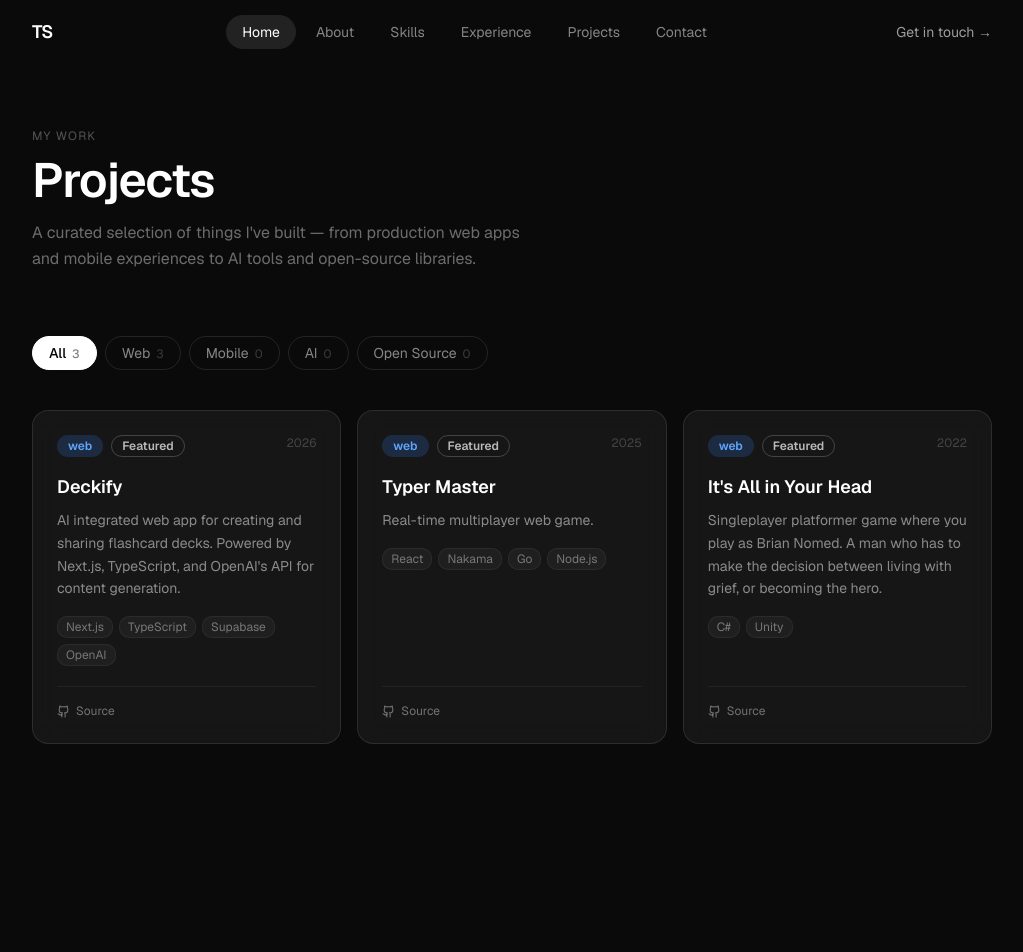
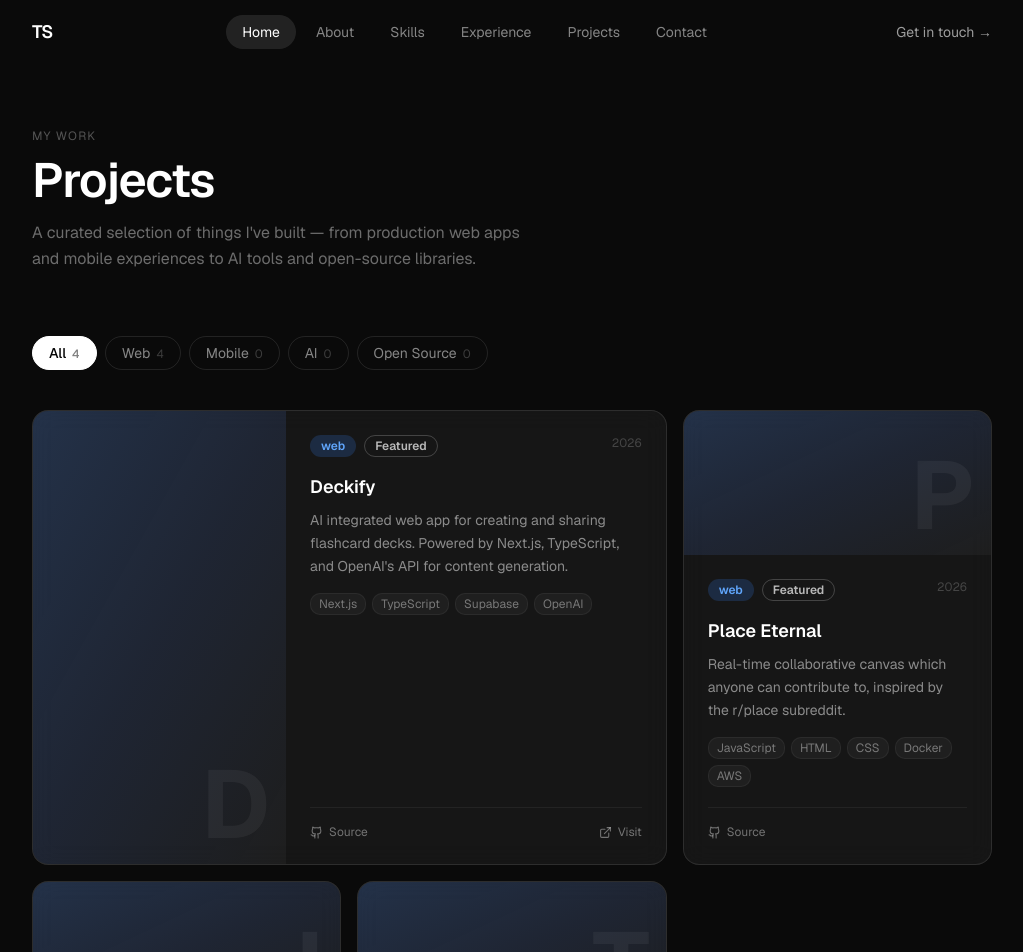
Before and after one commit to thomasthomasis/Portfolio, a Next.js app: page /projects in a window 1280 px wide. Shown: the top 952 px of the page, without its empty margins (128-1151 px from the left). Built offline with nearby package versions, Linux system fonts and the light colour scheme.

Commit message:
Updated how projects are displayed

```diff
--- a/src/app/page.tsx
+++ b/src/app/page.tsx
@@ -2,11 +2,11 @@ import type { Metadata } from "next";
 import { Hero } from "@/components/home/hero";
 import { SkillsSection } from "@/components/about/skills-section";
 import { TimelineSection } from "@/components/about/timeline-section";
-import { ProjectsSceneLazy as ProjectsScene } from "@/components/projects-3d/lazy";
+import { ProjectsClient } from "@/components/projects/projects-client";
 import { ContactForm } from "@/components/contact/contact-form";
 import { Github, Linkedin, Mail, MapPin } from "lucide-react";
 import PorfolioChat from "@/components/chat/PortfolioChat";
-import { about } from "@/lib/data";
+import { about, projects } from "@/lib/data";
 
 export const metadata: Metadata = {
   title: "Thomas Sloane",
@@ -132,10 +132,10 @@ export default function HomePage() {
               Projects
             </h2>
             <p className="text-base text-white/40 max-w-lg leading-relaxed">
-              A curated selection of things I&apos;ve built. Click on the orbs to open them up.
+              A curated selection of things I&apos;ve built.
             </p>
           </div>
-          <ProjectsScene />
+          <ProjectsClient projects={projects} />
         </section>
 
         {/* Divider */}
--- a/src/components/home/hero.tsx
+++ b/src/components/home/hero.tsx
@@ -82,7 +82,7 @@ export function Hero() {
           >
             {[
               { value: "3+", label: "Years experience" },
-              { value: "1", label: "Projects shipped" },
+              { value: "2", label: "Projects shipped" },
             ].map(({ value, label }) => (
               <div key={label} className="text-center">
                 <div className="text-2xl font-semibold text-white">{value}</div>
--- a/src/components/projects/project-card.tsx
+++ b/src/components/projects/project-card.tsx
@@ -1,8 +1,8 @@
 "use client";
 
-import { motion } from "framer-motion";
-import { Github, ExternalLink, ArrowUpRight } from "lucide-react";
+import { Github, ExternalLink } from "lucide-react";
 import { Badge } from "@/components/ui/badge";
+import { cn } from "@/lib/utils";
 import { type Project } from "@/lib/data";
 
 const categoryColors: Record<string, "blue" | "violet" | "green" | "default"> = {
@@ -12,46 +12,84 @@ const categoryColors: Record<string, "blue" | "violet" | "green" | "default"> =
   "open-source": "default",
 };
 
+const categoryGradients: Record<string, string> = {
+  ai: "from-violet-500/20 via-violet-600/10 to-transparent",
+  web: "from-blue-500/20 via-blue-600/10 to-transparent",
+  mobile: "from-green-500/20 via-green-600/10 to-transparent",
+  "open-source": "from-white/10 via-white/5 to-transparent",
+};
+
 interface ProjectCardProps {
   project: Project;
-  index: number;
+  size?: "default" | "large";
 }
 
-export function ProjectCard({ project, index }: ProjectCardProps) {
+export function ProjectCard({ project, size = "default" }: ProjectCardProps) {
+  const isLarge = size === "large";
+  const gradient = categoryGradients[project.category] ?? "from-white/10 to-transparent";
+  const primaryUrl = project.realUrl ?? project.githubUrl;
+
+  const thumbnail = (
+    <div
+      className={cn(
+        "relative overflow-hidden bg-white/[0.03] shrink-0",
+        isLarge ? "h-44 lg:h-auto lg:w-2/5" : "h-36"
+      )}
+    >
+      {project.thumbnailUrl ? (
+        <img
+          src={project.thumbnailUrl}
+          alt={project.title}
+          className="w-full h-full object-cover"
+        />
+      ) : (
+        <div className={cn("absolute inset-0 bg-gradient-to-br", gradient)}>
+          <span className="absolute bottom-3 right-4 text-8xl font-bold text-white/[0.05] leading-none select-none">
+            {project.title.charAt(0)}
+          </span>
+        </div>
+      )}
+    </div>
+  );
+
   return (
-    <motion.article
-      initial={{ opacity: 0, y: 24 }}
-      animate={{ opacity: 1, y: 0 }}
-      exit={{ opacity: 0, y: -12 }}
-      transition={{ duration: 0.4, ease: [0.16, 1, 0.3, 1], delay: index * 0.05 }}
-      className="group relative glass glass-hover rounded-2xl p-6 flex flex-col h-full"
+    <article
+      className={cn(
+        "group relative glass glass-hover rounded-2xl overflow-hidden flex h-full",
+        isLarge ? "flex-col lg:flex-row" : "flex-col"
+      )}
     >
-      {/* Header */}
+      {/* Stretched link — covers the whole card, sits below footer links */}
+      {primaryUrl && (
+        <a
+          href={primaryUrl}
+          target="_blank"
+          rel="noopener noreferrer"
+          aria-label={`Open ${project.title}`}
+          className="absolute inset-0 z-0"
+        />
+      )}
+
+      {thumbnail}
+
+      <div className="flex flex-col flex-1 p-6">
         <div className="flex items-start justify-between gap-3 mb-4">
           <div className="flex flex-wrap items-center gap-2">
             <Badge variant={categoryColors[project.category] ?? "default"}>
               {project.category}
             </Badge>
-          {project.featured && (
-            <Badge variant="outline">Featured</Badge>
-          )}
+            {project.featured && <Badge variant="outline">Featured</Badge>}
           </div>
           <span className="text-xs text-white/20 shrink-0">{project.year}</span>
         </div>
 
-      {/* Body */}
         <div className="flex-1">
-        <h3 className="text-lg font-semibold text-white mb-2 group-hover:text-gradient-blue transition-all duration-300 flex items-center gap-1.5">
+          <h3 className="text-lg font-semibold text-white mb-2 group-hover:text-gradient-blue transition-all duration-300">
             {project.title}
-          <ArrowUpRight
-            size={14}
-            className="opacity-0 group-hover:opacity-60 transition-opacity -mt-0.5"
-          />
           </h3>
           <p className="text-sm text-white/50 leading-relaxed mb-4">
             {project.description}
           </p>
-
           <div className="flex flex-wrap gap-1.5">
             {project.tags.map((tag) => (
               <span
@@ -64,31 +102,33 @@ export function ProjectCard({ project, index }: ProjectCardProps) {
           </div>
         </div>
 
-      {/* Footer links */}
-      <div className="flex items-center gap-2 mt-5 pt-4 border-t border-white/[0.06]">
+        <div className="relative z-10 flex items-center gap-3 mt-5 pt-4 border-t border-white/[0.06]">
           {project.githubUrl && (
             <a
               href={project.githubUrl}
               target="_blank"
               rel="noopener noreferrer"
+              onClick={(e) => e.stopPropagation()}
               className="flex items-center gap-1.5 text-xs text-white/40 hover:text-white/70 transition-colors"
             >
               <Github size={13} />
               Source
             </a>
           )}
-        {project.liveUrl && (
+          {project.realUrl && (
             <a
-            href={project.liveUrl}
+              href={project.realUrl}
               target="_blank"
               rel="noopener noreferrer"
+              onClick={(e) => e.stopPropagation()}
               className="flex items-center gap-1.5 text-xs text-white/40 hover:text-white/70 transition-colors ml-auto"
             >
               <ExternalLink size={13} />
-            Live demo
+              Visit
             </a>
           )}
         </div>
-    </motion.article>
+      </div>
+    </article>
   );
 }
--- a/src/components/projects/projects-client.tsx
+++ b/src/components/projects/projects-client.tsx
@@ -62,15 +62,28 @@ export function ProjectsClient({ projects }: ProjectsClientProps) {
         ))}
       </div>
 
-      {/* Grid */}
-      <motion.div
-        layout
-        className="grid grid-cols-1 sm:grid-cols-2 lg:grid-cols-3 gap-4"
-      >
+      {/* Bento grid */}
+      <motion.div layout className="grid grid-cols-1 sm:grid-cols-2 lg:grid-cols-3 gap-4">
         <AnimatePresence mode="popLayout">
-          {filtered.map((project, i) => (
-            <ProjectCard key={project.id} project={project} index={i} />
-          ))}
+          {filtered.map((project, i) => {
+            const isFirst = i === 0 && filtered.length > 1;
+            return (
+              <motion.div
+                key={project.id}
+                layout
+                initial={{ opacity: 0, y: 24 }}
+                animate={{ opacity: 1, y: 0 }}
+                exit={{ opacity: 0, scale: 0.96 }}
+                transition={{ duration: 0.35, ease: [0.16, 1, 0.3, 1], delay: i * 0.05 }}
+                className={cn("h-full", isFirst && "lg:col-span-2")}
+              >
+                <ProjectCard
+                  project={project}
+                  size={isFirst ? "large" : "default"}
+                />
+              </motion.div>
+            );
+          })}
         </AnimatePresence>
       </motion.div>
 
--- a/src/lib/data.ts
+++ b/src/lib/data.ts
@@ -5,6 +5,8 @@ export interface Project {
   longDescription: string;
   category: "web" | "mobile" | "ai" | "open-source";
   tags: string[];
+  thumbnailUrl?: string;
+  realUrl?: string;
   githubUrl?: string;
   liveUrl?: string;
   featured: boolean;
@@ -32,9 +34,34 @@ export const projects: Project[] = [
     longDescription: "AI integrated web app for creating and sharing flashcard decks, inspired by Spotify.",
     category: "web",
     tags: ["Next.js", "TypeScript", "Supabase", "OpenAI"],
+    realUrl: "https://deckify-app.vercel.app/",
     githubUrl: "https://github.com/thomasthomasis/Deckify",
     featured: true,
     year: 2026,
+  },
+  {
+    id: "place-eternal",
+    title: "Place Eternal",
+    description: "Real-time collaborative canvas which anyone can contribute to, inspired by the r/place subreddit.",
+    longDescription: "Real-time collaborative canvas which anyone can contribute to, inspired by the r/place subreddit.",
+    category: "web",
+    tags: ["JavaScript", "HTML", "CSS", "Docker", "AWS"],
+    realUrl: undefined,
+    githubUrl: "https://github.com/thomasthomasis/PlaceEternal",
+    featured: true,
+    year: 2026,
+  },
+  {
+    id: "IAIYH",
+    title: "It's All in Your Head",
+    description: "Singleplayer platformer game where you play as Brian Nomed. A man who has to make the decision between living with grief, or becoming the hero.",
+    longDescription: "Singleplayer platformer game where you play as Brian Nomed. A man who has to make the decision between living with grief, or becoming the hero.",
+    category: "web",
+    tags: ["C#", "Unity"],
+    realUrl: "https://www.delimitstudios.com/IAIYH",
+    githubUrl: "https://github.com/thomasthomasis/Its-All-In-Your-Head",
+    featured: true,
+    year: 2022,
   },
   {
     id: "type-master",
@@ -43,21 +70,13 @@ export const projects: Project[] = [
     longDescription: "A multiplayer battle royale web game built with React on the client and a real-time game server powered by Nakama (Go). Designed with robust DevOps infrastructure for scalability and reliability.",
     category: "web",
     tags: ["React", "Nakama", "Go", "Node.js"],
+    realUrl: undefined,
     githubUrl: "https://github.com/thomasthomasis/TypeMaster",
     featured: true,
     year: 2025,
   },
-  {
-    id: "IAIYH",
-    title: "It's All in Your Head",
-    description: "Singleplayer platformer game where you play as Brian Nomed. A man who has to make the decision between living with grief, or becoming the hero.",
-    longDescription: "Singleplayer platformer game where you play as Brian Nomed. A man who has to make the decision between living with grief, or becoming the hero.",
-    category: "web",
-    tags: ["C#", "Unity"],
-    githubUrl: "https://www.delimitstudios.com/IAIYH",
-    featured: true,
-    year: 2022,
-  }
+
+
 ];
 
 export const skills: Skill[] = [
```
Lines whose indentation alone changed are shown as unchanged.
